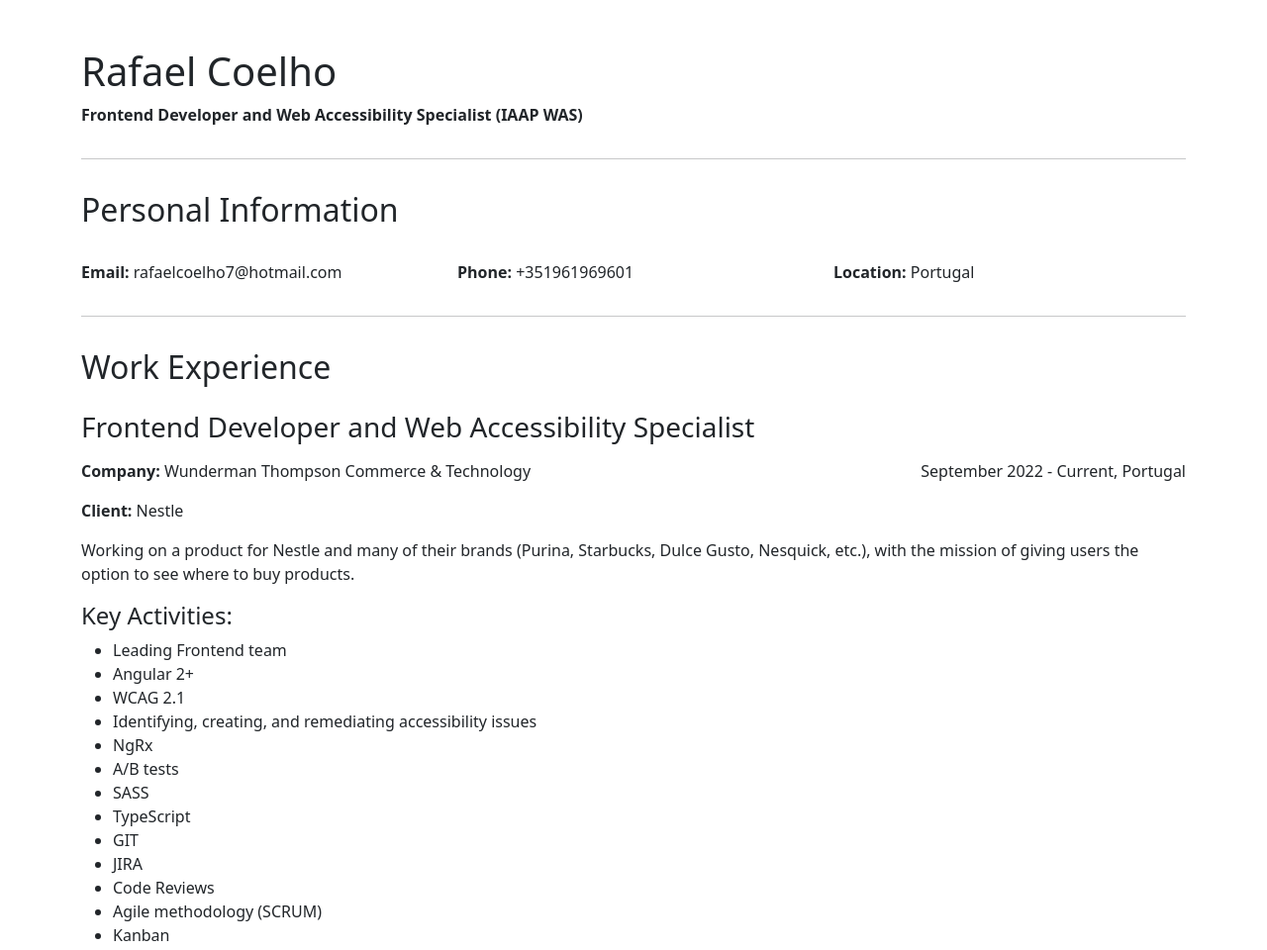
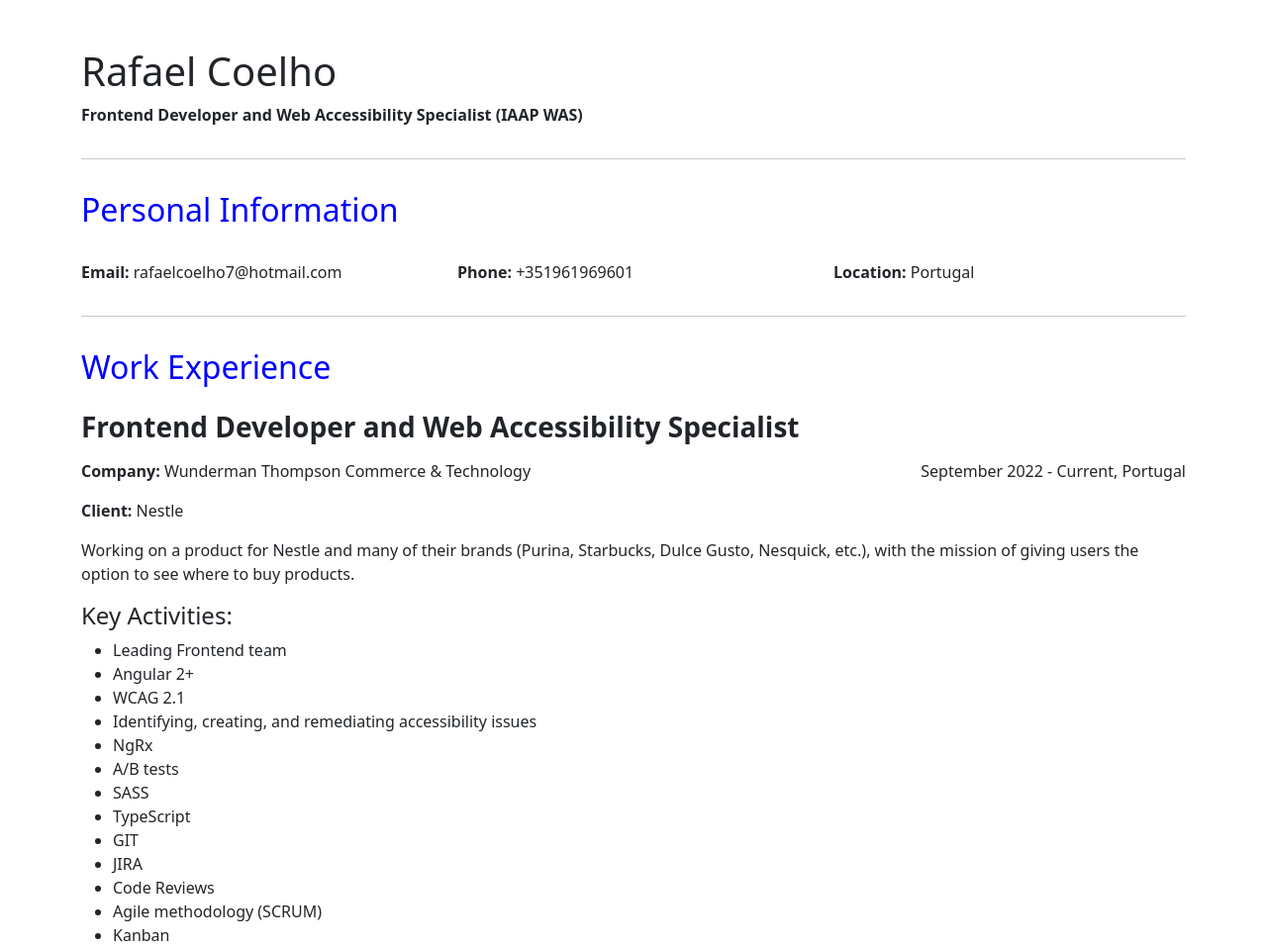
Before and after one commit to rafaelcoelhoo/about-me, a plain HTML site: page index.html in a window 1280 px wide. Shown: the top 960 px of the page at 99% size. Drawn offline with nearby package versions, Linux system fonts and the light colour scheme.

Commit message:
Add headings styles

```diff
--- a/index.css
+++ b/index.css
@@ -2,3 +2,11 @@ hr {
     margin-top: 2rem !important;
     margin-bottom: 2rem !important;
 }
+
+h2 {
+    color: blue
+}
+
+h3 {
+    font-weight: 800;
+}
```
